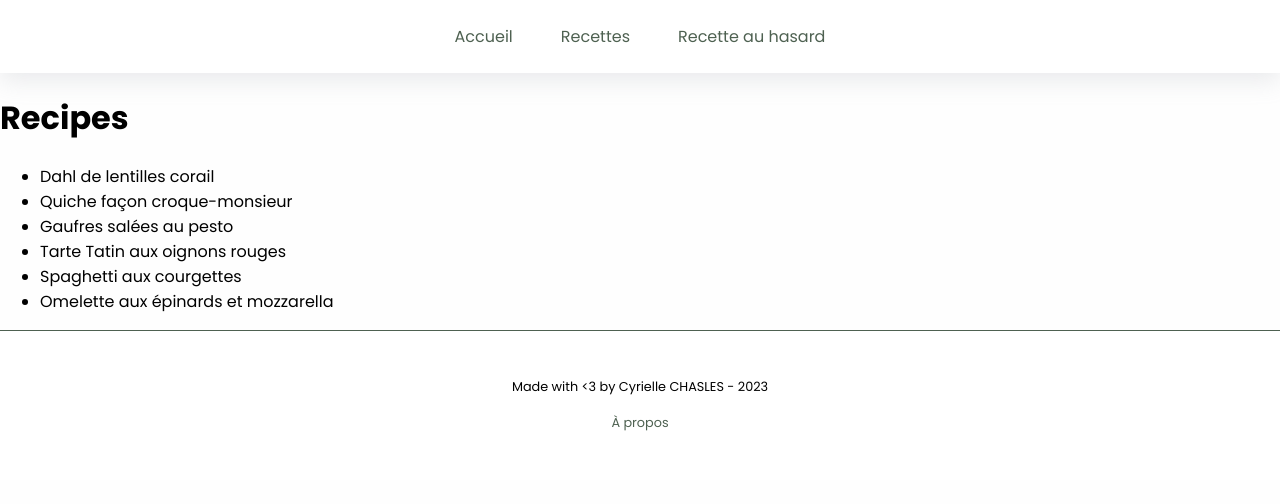
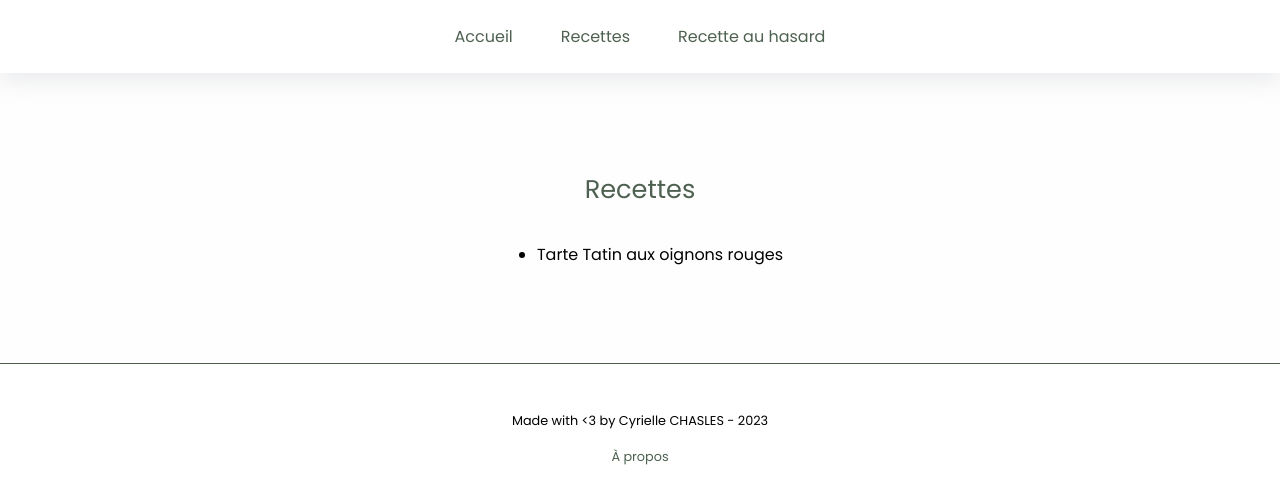
Before and after one commit to krauzeure/veggiefest, a Next.js app: page /recipes in a window 1280 px wide. Shown: the top 504 px of the page. Built offline with nearby package versions, Linux system fonts and the light colour scheme.

Commit message:
Styling the recipes title

```diff
--- /dev/null
+++ b/pages/recipes/index.module.css
@@ -0,0 +1,10 @@
+.main {
+    width: 70%;
+    margin: 0 auto;
+}
+
+.title {
+    font-size: 1.6em;
+    font-weight: 400;
+    color: var(--primary);
+}
--- a/pages/recipes/index.tsx
+++ b/pages/recipes/index.tsx
@@ -1,12 +1,14 @@
 import React from 'react';
 import { useEffect, useState } from 'react';
 import { recipe } from 'types/types';
+
+import styles from './index.module.css'
 
 export default function Recipes() {
   const [recipes, setRecipes] = useState<recipe[]>([]);
   const [isLoading, setIsLoading] = useState<boolean>(true);
   const getRecipes = async () => {
-    const res = await fetch(`/api/allRecipes`);
+    const res = await fetch(`/api/allRecipes?time=60&difficulty=1&recipeType=plat`);
     const data = await res.json();
     setRecipes(data.recipes);
     setIsLoading(false);
@@ -17,8 +19,8 @@ export default function Recipes() {
   }, []);
 
   return (
-    <>
-      <h1>Recipes</h1>
+    <main className={styles.main}>
+      <h1 className={styles.title}>Recettes</h1>
       {!isLoading && (
         <ul>
           {recipes.map((item: recipe, index: number) => (
@@ -26,6 +28,6 @@ export default function Recipes() {
           ))}
         </ul>
       )}
-    </>
+    </main>
   );
 }
```
